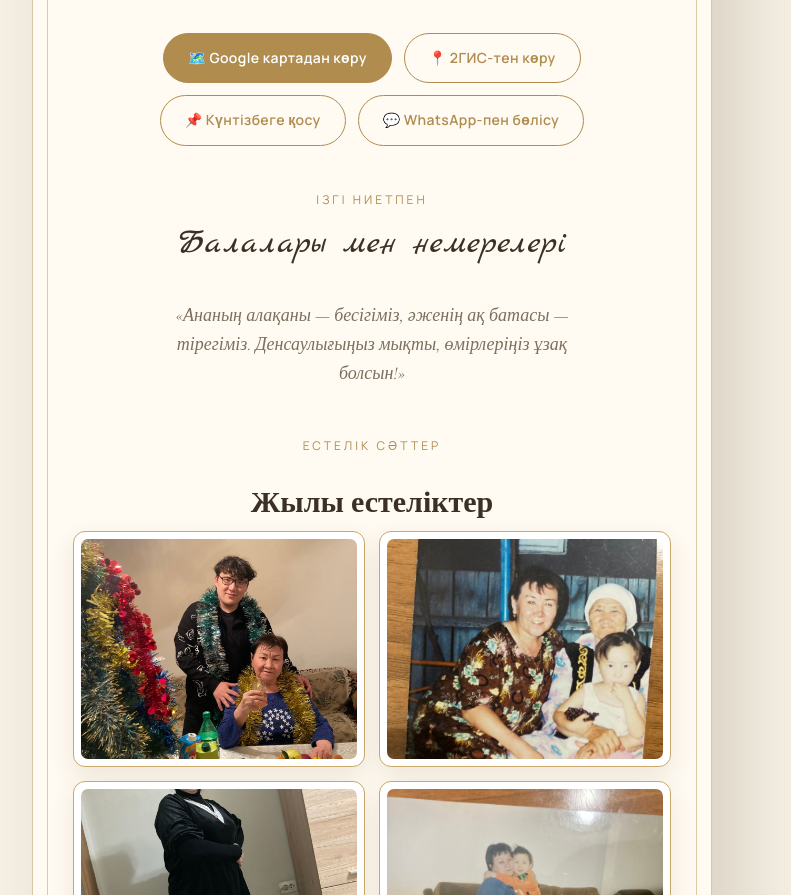
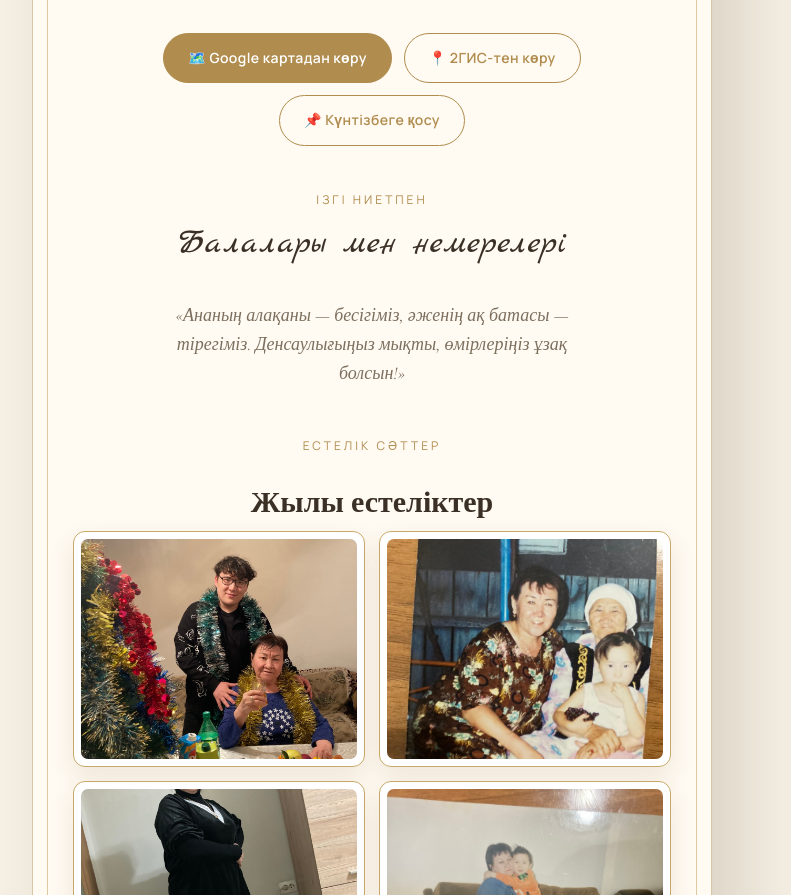
Before and after one commit to daniyarmukhambetov/zhamiliya-70-zhas, a plain HTML site: page index.html in a window 1280 px wide. Shown: the part 983-1878 px from the top of the page, without its empty margins (268-1059 px from the left). Drawn offline with nearby package versions, Linux system fonts and the light colour scheme.

Commit message:
Remove WhatsApp sharing button from invitation page (#1)
Claude-Session: https://claude.ai/code/session_01KYeAU19mNVnpugToMGGt84

Co-authored-by: Claude <noreply@anthropic.com>

```diff
--- a/index.html
+++ b/index.html
@@ -399,9 +399,6 @@
          href="https://2gis.kz/turkestan/geo/68.4972761,43.5136925"
          target="_blank" rel="noopener">📍 2ГИС-тен көру</a>
       <a class="btn btn-ghost" id="calBtn" href="#">📌 Күнтізбеге қосу</a>
-      <a class="btn btn-ghost"
-         href="https://wa.me/?text=Әжеміздің%2070%20жасына%20шақырамыз!%2030%20шілде%2C%202026%2C%20Кентау%2C%20«Ақерке»%20мейрамханасы"
-         target="_blank" rel="noopener">💬 WhatsApp-пен бөлісу</a>
     </div>
 
     <!-- Шақырушылар -->
```
